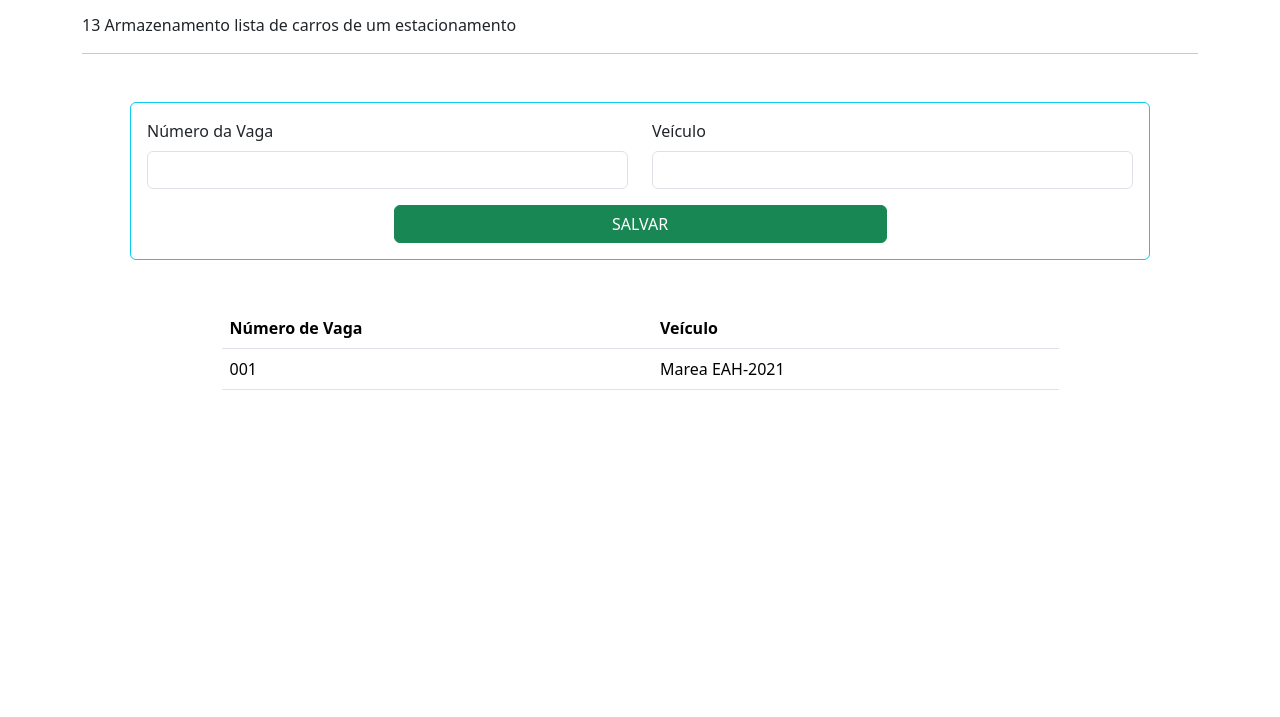
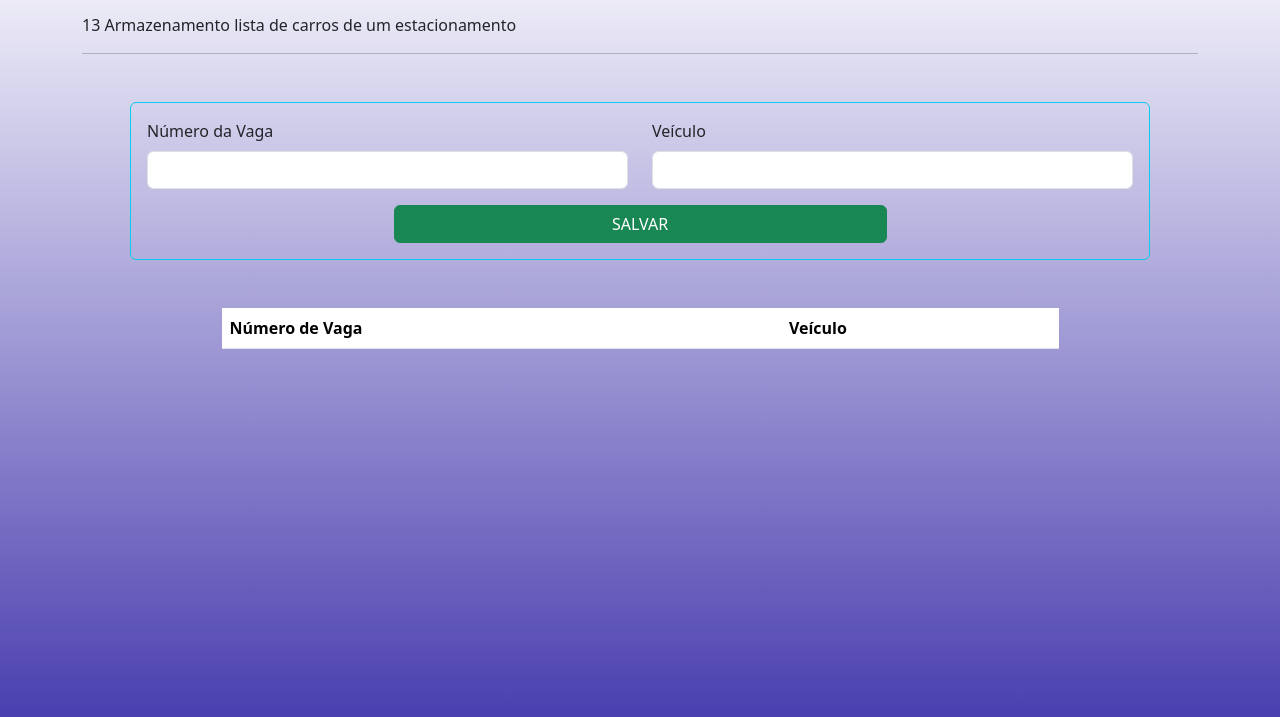
Before and after one commit to Karenvalentim2004/exercicios, a plain HTML site: page Exercicio013/index.html in a window 1280 px wide. Shown: the part 83-800 px from the top of the page. Drawn offline with nearby package versions, Linux system fonts and the light colour scheme.

Commit message:
Exercício 13

```diff
--- a/Exercicio013/app.js
+++ b/Exercicio013/app.js
@@ -25,5 +25,6 @@ while(i < veiculos.length){
 }
 
 function fnLimpar() {
+    document.getElementById("form_veiculos").reset()
 
 }
--- a/Exercicio013/index.html
+++ b/Exercicio013/index.html
@@ -22,14 +22,14 @@
         <p>13 Armazenamento lista de carros de um estacionamento</p>
         <hr>
 
-        <form class="border border-info border-1 rounded p-3 m-5">
+        <form class="border border-info border-1 rounded p-3 m-5" id="form_veiculos">
 
             <div class="row mb-3">
-                <div class="col">
+                <div class="col-12 col-md-6">
                     <label class="form-label">Número da Vaga</label>
                     <input class="form-control" id="numero_vaga">
                 </div>
-                <div class="col">
+                <div class="col-12 col-md-6">
                     <label class="form-label">Veículo</label>
                     <input class="form-control" id="veiculo">
                 </div>
@@ -37,8 +37,8 @@
 
             <div class="row">
                 <div class="col text-center">
-                    <button type="button" class="btn btn-success w-50" onclick=" fnSalvarVeiculo();
-                        fnListarVeiculos()">SALVAR</button>
+                    <button type="button" class="btn btn-success w-50" onclick="fnSalvarVeiculo();
+                        fnListarVeiculos(); fnLimpar()">SALVAR</button>
                 </div>
             </div>
         </form>
@@ -54,10 +54,7 @@
                     </thead>
 
                     <tbody id="tabela_veiculos">
-                        <tr>
-                            <td>001</td>
-                            <td>Marea EAH-2021</td>
-                        </tr>
+
                     </tbody>
 
                 </table>
--- a/Exercicio013/style.css
+++ b/Exercicio013/style.css
@@ -0,0 +1,6 @@
+body {
+    height: 100vh;
+    background: linear-gradient(to top, rgb(74, 63, 175), transparent);
+    display: flex;
+    flex-direction: column;
+}
```
